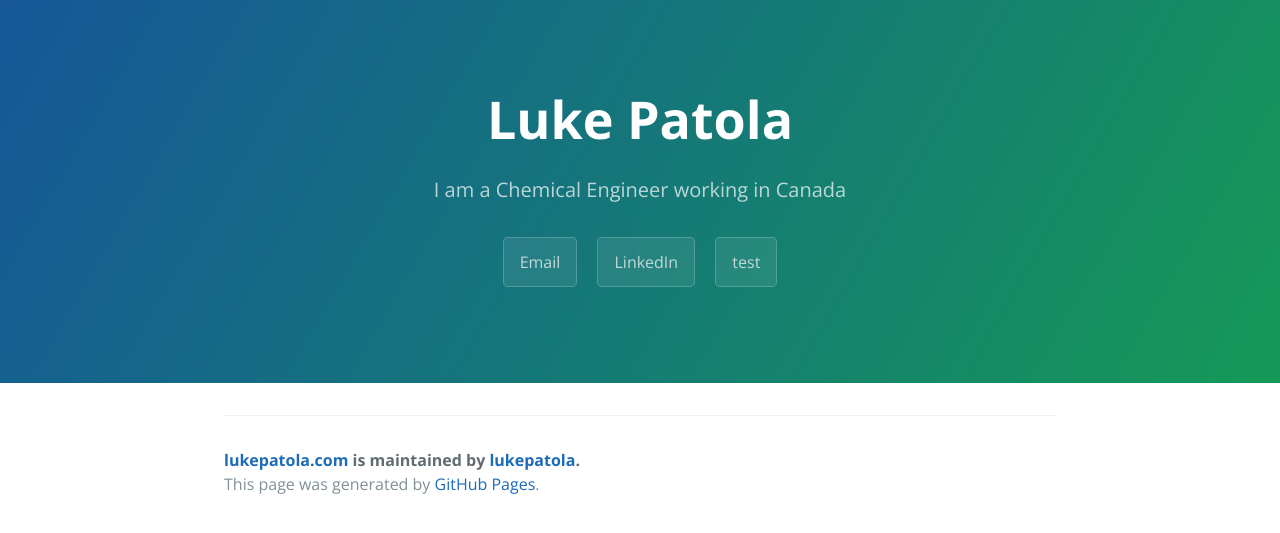
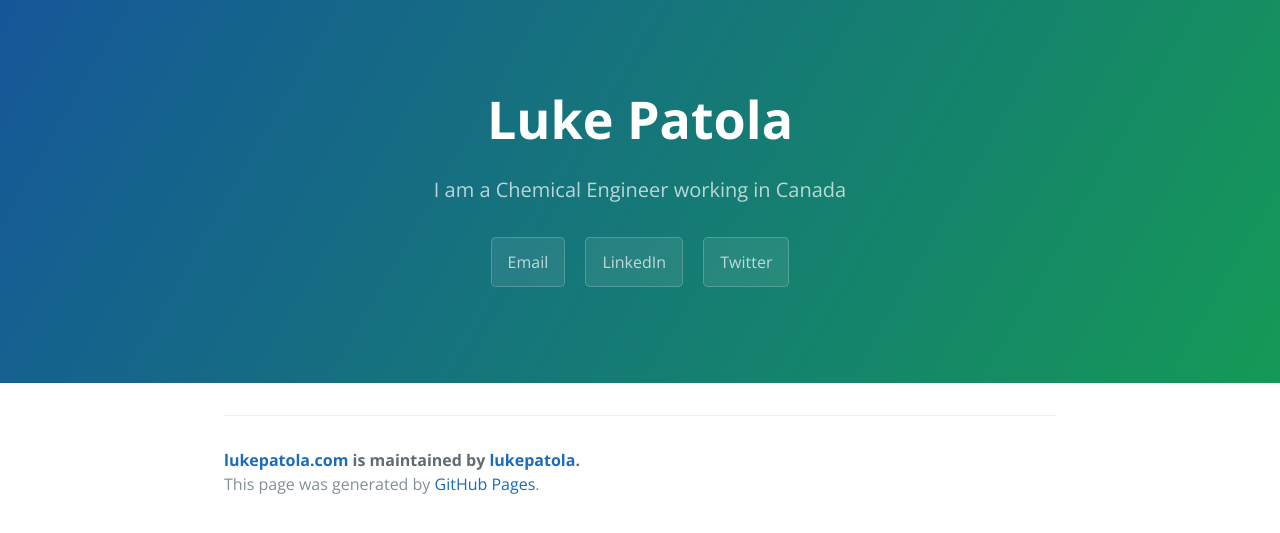
Before and after one commit to lukepatola/lukepatola.com, a Jekyll site: the page built from README.md, in a window 1280 px wide. Shown: the top 533 px of the page. Built offline with Jekyll 4.4.1, drawn with Linux system fonts in a browser that asks for light colours; our own code applies the rules of GitHub Pages for plain Markdown files.

Commit message:
Update default.html

```diff
--- a/_layouts/default.html
+++ b/_layouts/default.html
@@ -15,8 +15,8 @@
       <h2 class="project-tagline">{{ site.description | default: site.github.project_tagline }}</h2>
 
         <a href="mailto:luke.patola@gmail.com" class="btn">Email</a>
-        <a href="{{ https://www.linkedin.com/in/lukepatola/ }}" class="btn">LinkedIn</a>
-        <a href="{{ test }}" class="btn">test</a>
+        <a href="{{ [https://www.linkedin.com/in/lukepatola]/ }}" class="btn">LinkedIn</a>
+        <a href="{{ [https://twitter.com/lukepatola] }}" class="btn">Twitter</a>
 
     </section>
 
```
